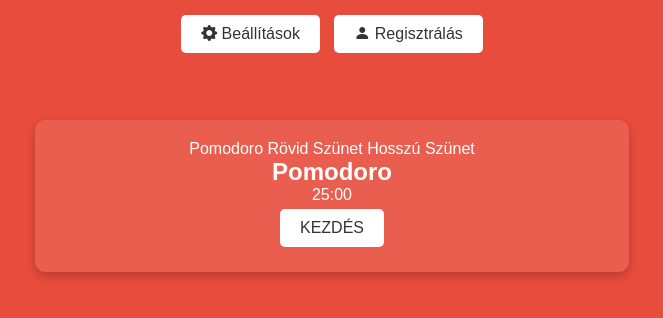
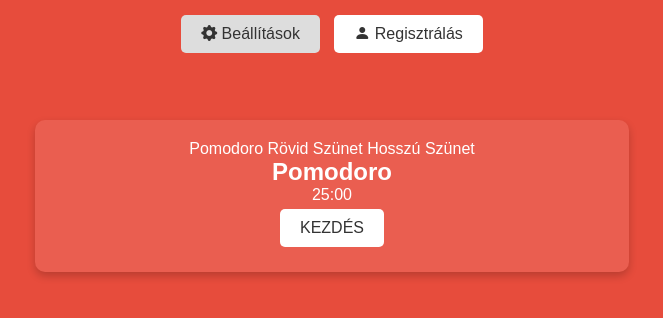
Before and after one commit to nacsacsa/Pomodoro, a PHP site: page / in a window 1280 px wide, with the pointer over the restyled element. Shown: the top 318 px of the page, without its empty margins (308-971 px from the left). Run offline with PHP 8.4, Linux system fonts and the light colour scheme.

Commit message:
style.css button:hover hozzáadása

```diff
--- a/Projekt/Frontend/style.css
+++ b/Projekt/Frontend/style.css
@@ -64,3 +64,7 @@ button {
     transition: background-color 0.3s;
     margin: 5px;
 }
+
+button:hover {
+    background-color: #ddd;
+}
```
